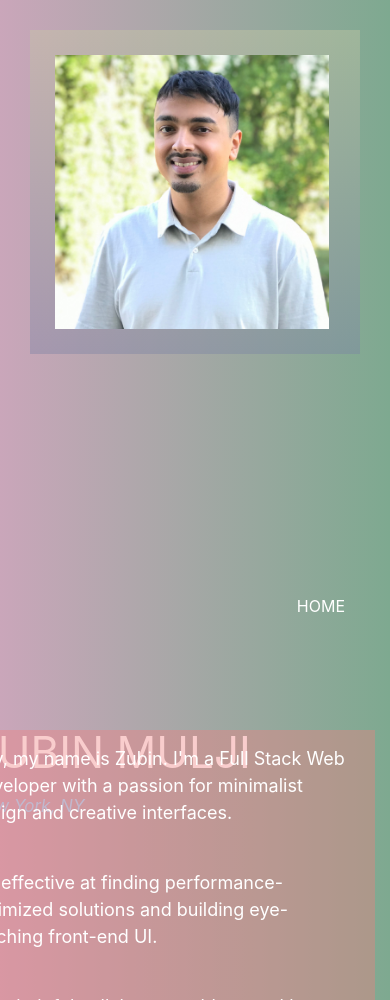
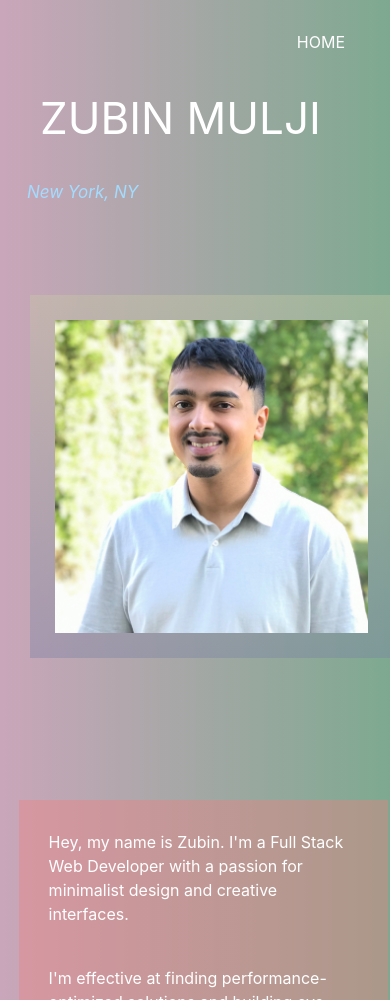
Before and after one commit to 10ssless/React-Portfolio, a React (Create React App) app: page /about in a window 390 px wide. Built offline with nearby package versions, Linux system fonts and the light colour scheme; a web font is replaced by a local one.

Commit message:
added mobile resp to focus page

```diff
--- a/src/pages/Focus/Focus.css
+++ b/src/pages/Focus/Focus.css
@@ -10,10 +10,10 @@
 
 .side {
     position: absolute;
-    right: 30px;
+    right: 3.4%;
     top: 38%;
     width: 100%;
-    height: 400px;
+    height: 40%;
     background: rgba(240, 128, 128, 0.392);
     color: white;
     font-size: 18px;
@@ -85,6 +85,9 @@ button:hover {
     margin-top: 230px;
     margin-left: -27px;
     font-style: italic;
+    overflow: wrap;
+    white-space: normal;
+    padding:10px;
 }
 
 .made-with>p, .test-user>p {
@@ -155,3 +158,186 @@ textarea::placeholder {
 .app-link {
     font-size: 25px;
 }
+
+
+@media only screen and (max-width: 768px) {
+
+    body {
+        overflow: scroll;
+    }
+
+    .back-home {
+        position: fixed;
+        top: 30px;
+        right: 60px;
+    }
+
+    .app-name {
+        /* font-size: 30px; */
+        position: fixed;
+        top: 30px;
+        left: 0px;
+    }
+
+    .made-with{
+        /* font-size: 12px; */
+        position: fixed;
+        top: -10%;
+        left:4.5%;
+        padding:50px;
+    }
+
+    .app-img{
+        position: absolute;
+        top:50%;
+        width:88%;
+    }
+
+    .app-text {
+        position: absolute;
+        top: 98%;
+        right:6%;
+        width:88%;
+    }
+
+    .side {
+        height:auto;
+        overflow: auto;
+        margin-bottom:30px;
+        padding:30px;
+    }
+
+    .test-user{
+        margin-top: -40px;
+        margin-right: 10%;
+        font-size: 16px;
+    }
+
+    .app-link {
+        font-size: 25px;
+    }
+
+
+}
+
+@media only screen and (max-width: 530px) {
+
+    body {
+        overflow: scroll;
+    }
+
+    .back-home {
+        position: fixed;
+        top: 30px;
+        right: 60px;
+    }
+
+    .app-name {
+        /* font-size: 30px; */
+        position: fixed;
+        top: 30px;
+        left: 0px;
+    }
+
+    .made-with{
+        /* font-size: 12px; */
+        position: fixed;
+        top: -10%;
+        left:4.5%;
+        padding:50px;
+    }
+
+    .app-img{
+        position: absolute;
+        top:53%;
+        width:88%;
+    }
+
+    .app-text {
+        font-size: 16px;
+        position: absolute;
+        top: 60%;
+        right:4%;
+        width:88%;
+    }
+
+    .side {
+        height:auto;
+        overflow: auto;
+        margin-bottom:30px;
+        padding:30px;
+    }
+
+    .test-user{
+        margin-top: -18%;
+        margin-right: 0%;
+        font-size: 15px;
+    }
+
+    .app-link {
+        font-size: 23px;
+    }
+
+
+}
+@media only screen and (max-width: 375px) {
+
+    body {
+        overflow: scroll;
+    }
+
+    .back-home {
+        font-size: 13px;
+        position: fixed;
+        top: 30px;
+        right: 40px;
+    }
+
+    .app-name {
+        font-size: 30px;
+        position: fixed;
+        top: 30px;
+        left: 0px;
+    }
+
+    .made-with{
+        font-size: 12px;
+        position: fixed;
+        top: -12%;
+        left:50px;
+        padding:30px;
+    }
+
+    .app-img{
+        position: absolute;
+        top:39%;
+        width:80%;
+    }
+
+    .app-text {
+        font-size: 15px;
+        position: absolute;
+        top: 13%;
+        left:10%;
+        width:80%;
+    }
+
+    .side {
+        height:auto;
+        overflow: auto;
+        margin-bottom:30px;
+        padding:30px;
+    }
+
+    .test-user{
+        margin-top: -26%;
+        margin-right: 0%;
+        font-size:12px;
+    }
+
+    .app-link {
+        font-size: 17px;
+
+    }
+
+}
```
